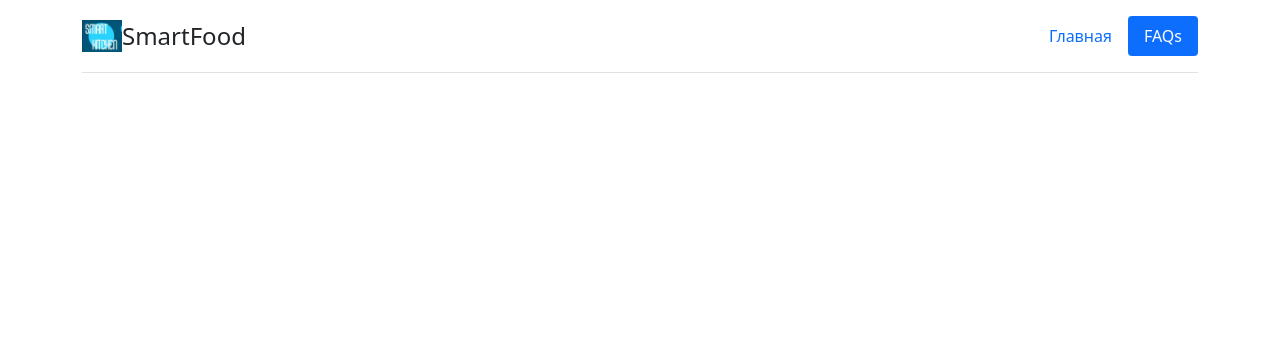
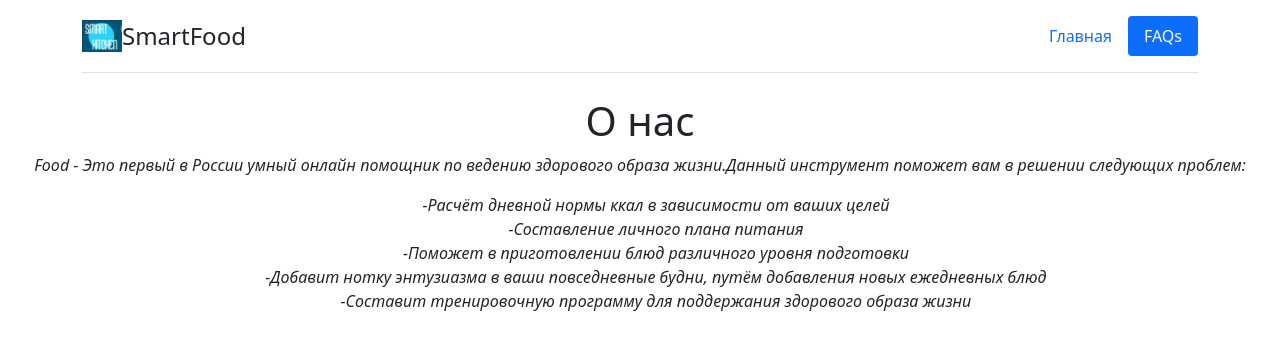
Before and after one commit to Mikrikle/smartfood, a Django app: page /smartfood/faq/ in a window 1280 px wide. Shown: the top 350 px of the page. Run offline with Django 3.2, Linux system fonts and the light colour scheme; some libraries are stand-ins or nearby versions.

Commit message:
Faq page

```diff
--- a/siteapp/templates/faq.html
+++ b/siteapp/templates/faq.html
@@ -3,5 +3,14 @@
 
 
 {% block body %}
-
+<h1 align="center">О нас</h1>
+<p align="center"><em>Food - Это первый в России умный онлайн помощник по ведению здорового образа жизни.Данный инструмент поможет вам в решении следующих проблем:
+<ul align="center" style=list-style-type:none>
+    <li>-Расчёт дневной нормы ккал в зависимости от ваших целей</li>
+    <li>-Составление личного плана питания</li>
+    <li>-Поможет в приготовлении блюд различного уровня подготовки</li>
+    <li>-Добавит нотку энтузиазма в ваши повседневные будни, путём добавления новых ежедневных блюд</li>
+    <li>-Составит тренировочную программу для поддержания здорового образа жизни</li>
+</ul>
+</em></p>
 {% endblock %}
```
